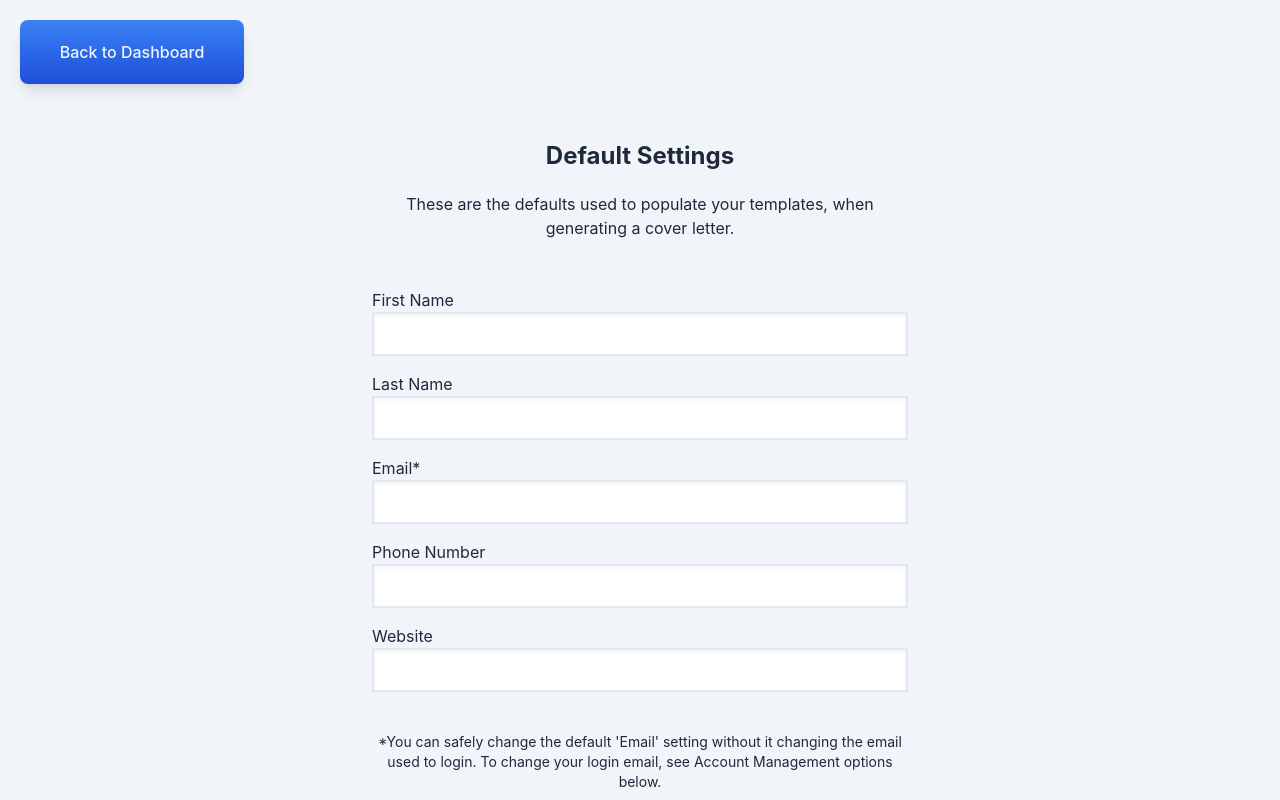
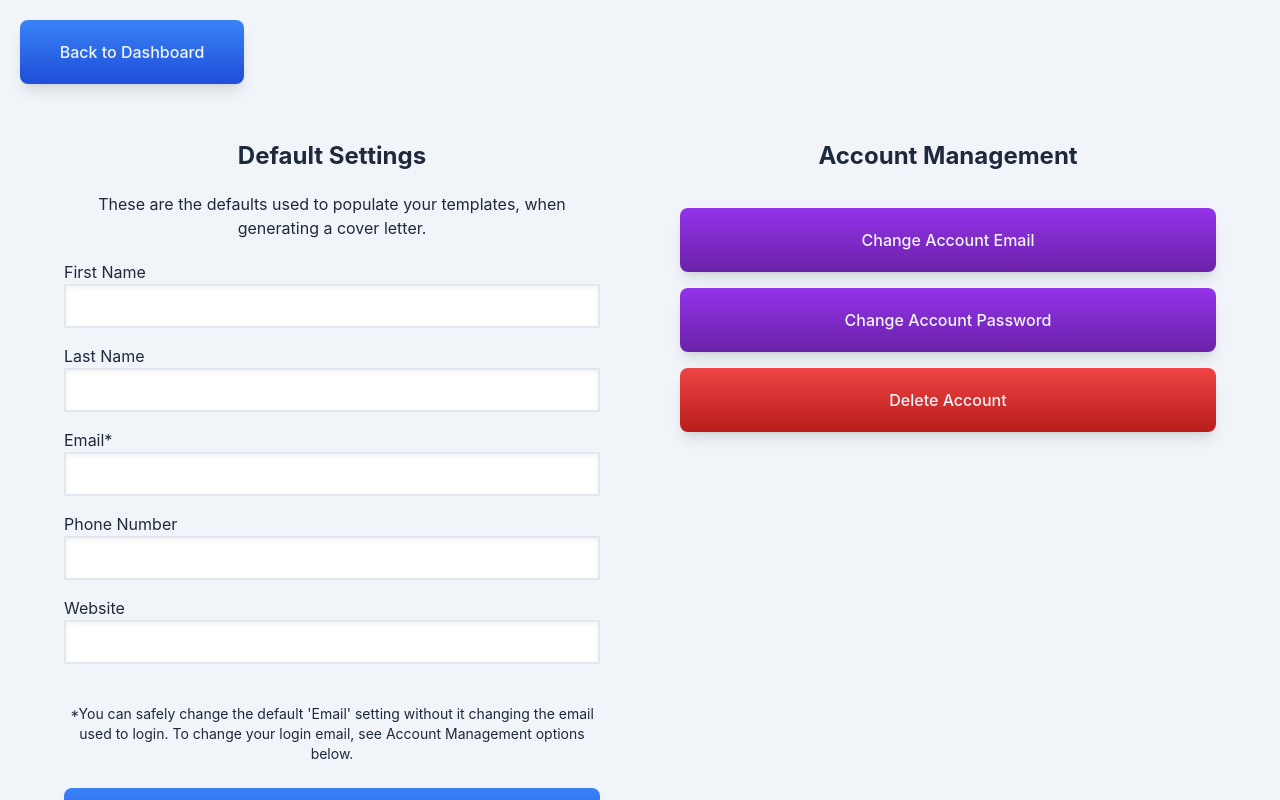
Before and after one commit to ekorber/cover-letter-generator-site, a React (Create React App) app in the folder client/: page /profile in a window 1280 px wide. Shown: the top 800 px of the page. Built offline with nearby package versions, Linux system fonts and the light colour scheme.

Commit message:
Adjust layout for desktop screens

```diff
--- a/client/src/pages/profile-settings.js
+++ b/client/src/pages/profile-settings.js
@@ -41,9 +41,10 @@ function ProfileSettingsPage() {
       <div className="m-5">
         <Link to="/dashboard"><PrimaryButton className='mb-4 w-56'>Back to Dashboard</PrimaryButton></Link>
       </div>
-      <div className="w-full max-w-xl p-5 mx-auto">
+      <div className="flex flex-col xl:flex-row xl:gap-10">
+        <div className="w-full xl:flex-end max-w-xl p-5 mx-auto xl:ml-auto xl:mr-0">
           <h1 className="font-bold text-center text-2xl mb-5">Default Settings</h1>
-        <p className="text-center text-md mb-12">These are the defaults used to populate your templates, when generating a cover letter.</p>
+          <p className="text-center text-md mb-12 xl:mb-5">These are the defaults used to populate your templates, when generating a cover letter.</p>
           <form className="flex flex-col gap-4" onSubmit={handleSubmit}>
 
             <label>First Name <input
@@ -87,11 +88,12 @@ function ProfileSettingsPage() {
             <PrimaryButton type="submit" className='mt-2'>Save Settings</PrimaryButton>
           </form>
         </div>
-      <h1 className="font-bold text-center text-2xl mt-12 mb-5">Account Management</h1>
-      <div className="flex flex-col gap-4 max-w-xl p-5 mx-auto">
+        <div className="flex flex-col gap-4 w-full max-w-xl p-5 mx-auto xl:mr-auto xl:ml-0">
+          <h1 className="font-bold text-center text-2xl mt-12 xl:mt-0 mb-5 xl:mb-22">Account Management</h1>
           <PrimaryButton fromColor={purple600} toColor={purple800} >Change Account Email</PrimaryButton>
           <PrimaryButton fromColor={purple600} toColor={purple800} >Change Account Password</PrimaryButton>
           <PrimaryButton fromColor={red500} toColor={red700} >Delete Account</PrimaryButton>
+        </div>
       </div>
     </>
   );
```
Lines whose indentation alone changed are shown as unchanged.
